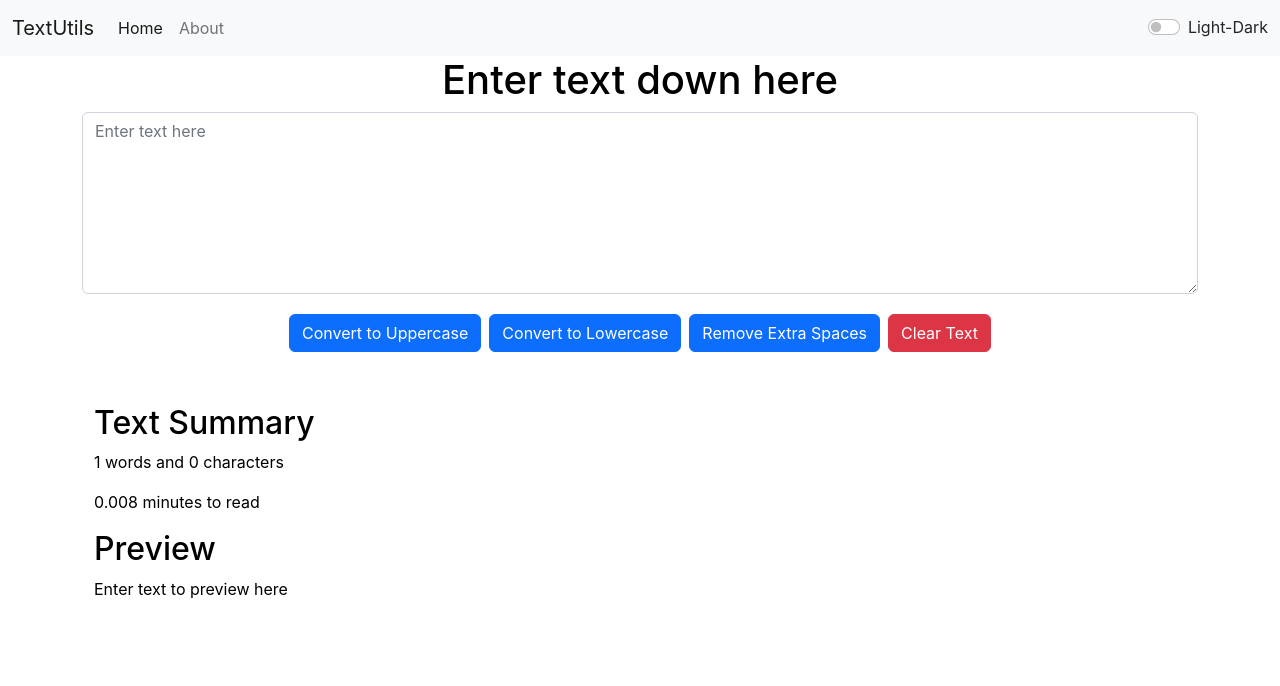
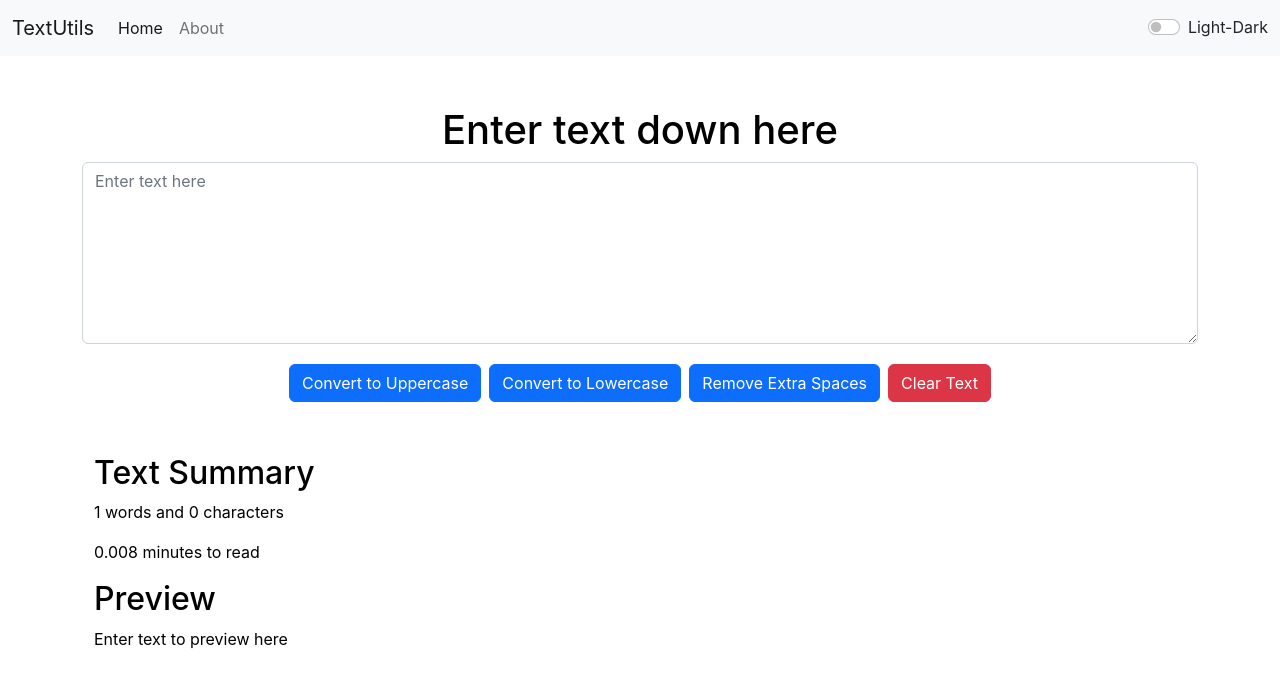
Before and after one commit to PrajulJaggi577/textutil, a React (Create React App) app: page / in a window 1280 px wide. Shown: the top 686 px of the page. Built offline with nearby package versions, Linux system fonts and the light colour scheme.

Commit message:
Updated Alert

```diff
--- a/src/components/Alert.js
+++ b/src/components/Alert.js
@@ -1,15 +1,17 @@
 import React from 'react'
 
 function Alert(props) {
-    const capitalize = (word) => {
-        const lower=word.toLowerCase();
+    const capitalize = (word)=>{
+        const lower = word.toLowerCase();
         return lower.charAt(0).toUpperCase() + lower.slice(1);
     }
-  return (
-    props.alert && <div className={`alert alert-${props.alert.type} alert-dismissible fade show`} role="alert">
-  <strong>{capitalize(props.alert.type)}</strong>:{props.alert.message}
-</div>
-  )
+    return (
+        <div style={{height: '50px'}}>
+        {props.alert && <div className={`alert alert-${props.alert.type} alert-dismissible fade show`} role="alert">
+           <strong>{capitalize(props.alert.type)}</strong>: {props.alert.msg}
+        </div>}
+        </div>
+    )
 }
 
 export default Alert
```
